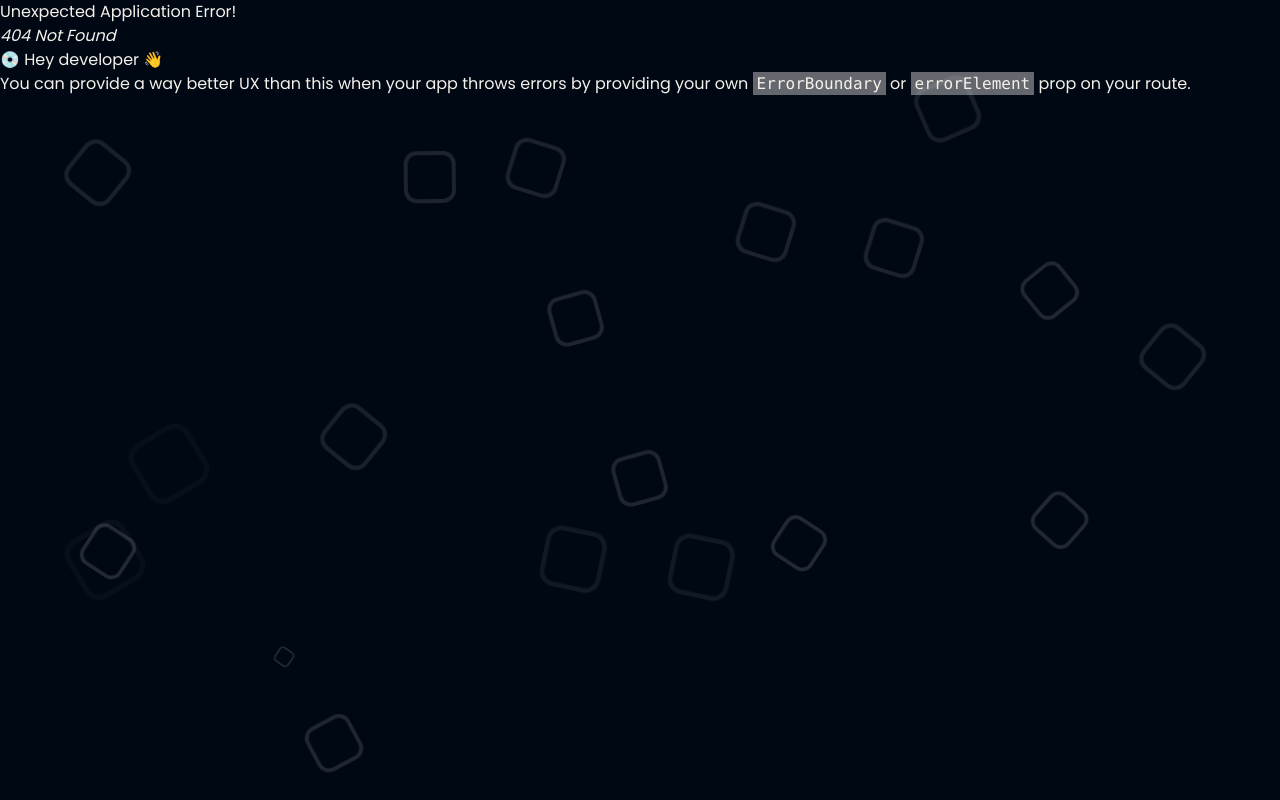
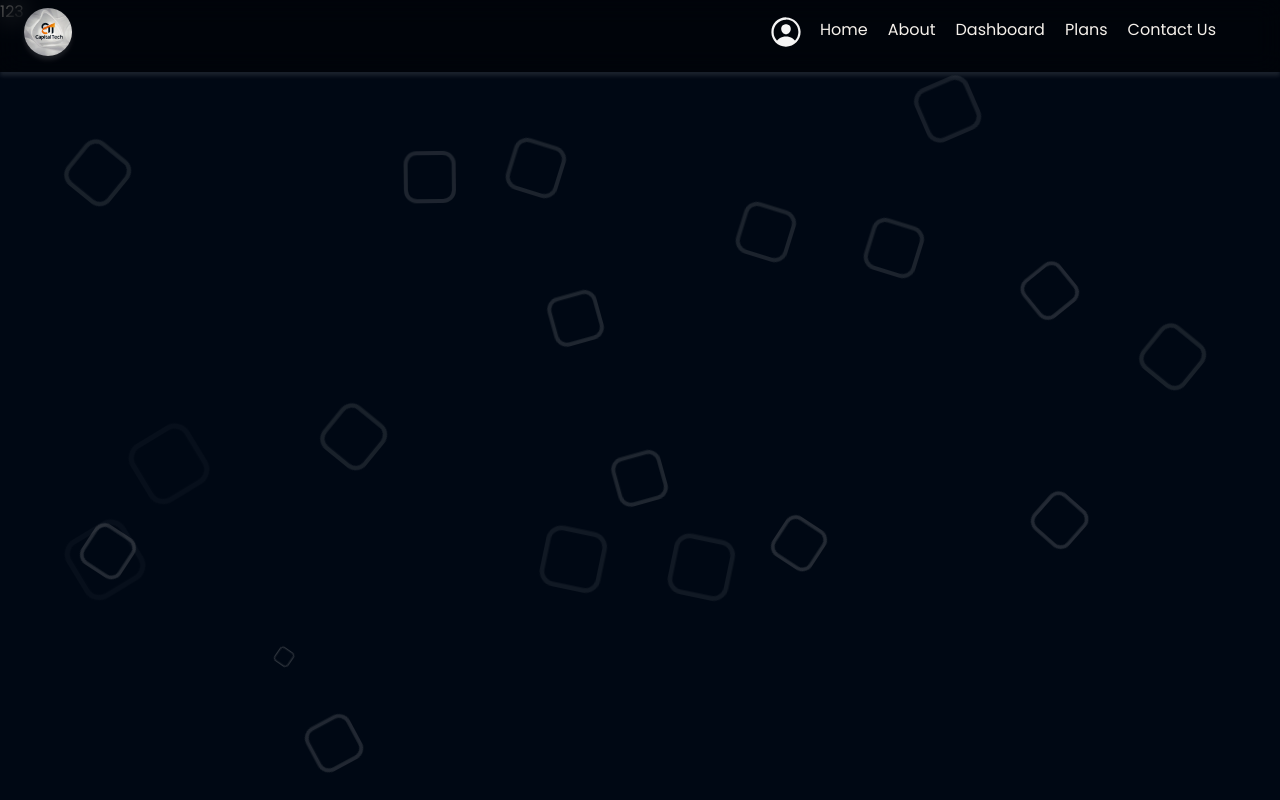
Before and after one commit to liltexh/capitalTech, a React (Vite) app: page /checkout in a window 1280 px wide. Before the commit this address had no page. Built offline with nearby package versions, Linux system fonts and the light colour scheme.

Commit message:
added a checkout page

```diff
--- a/src/App.jsx
+++ b/src/App.jsx
@@ -17,6 +17,7 @@ import "./App.css"; // Make sure to import the CSS file
 // DropDown layout import
 import NavBar from "./routes/NavBar.jsx";
 import Profile from "./pages/Profile.jsx";
+import CheckOut from "./pages/CheckOut.jsx";
 // import DropDown from "./layout/Drop-down.jsx";
 
 const NavRouter = createBrowserRouter(
@@ -55,6 +56,10 @@ const NavRouter = createBrowserRouter(
 				path="profile"
 				element={<Profile />}
 			/>
+			<Route
+				path="checkout"
+				element={<CheckOut />}
+			/>
 		</Route>
 	)
 );
--- /dev/null
+++ b/src/pages/CheckOut.jsx
@@ -0,0 +1,18 @@
+import React from "react";
+
+export default function CheckOut() {
+	return (
+		<main>
+			<div>
+				<span>1</span>
+				<span>2</span>
+				<span>3</span>
+			</div>
+			<div>
+				{}
+				{}
+				{}
+			</div>
+		</main>
+	);
+}
```
